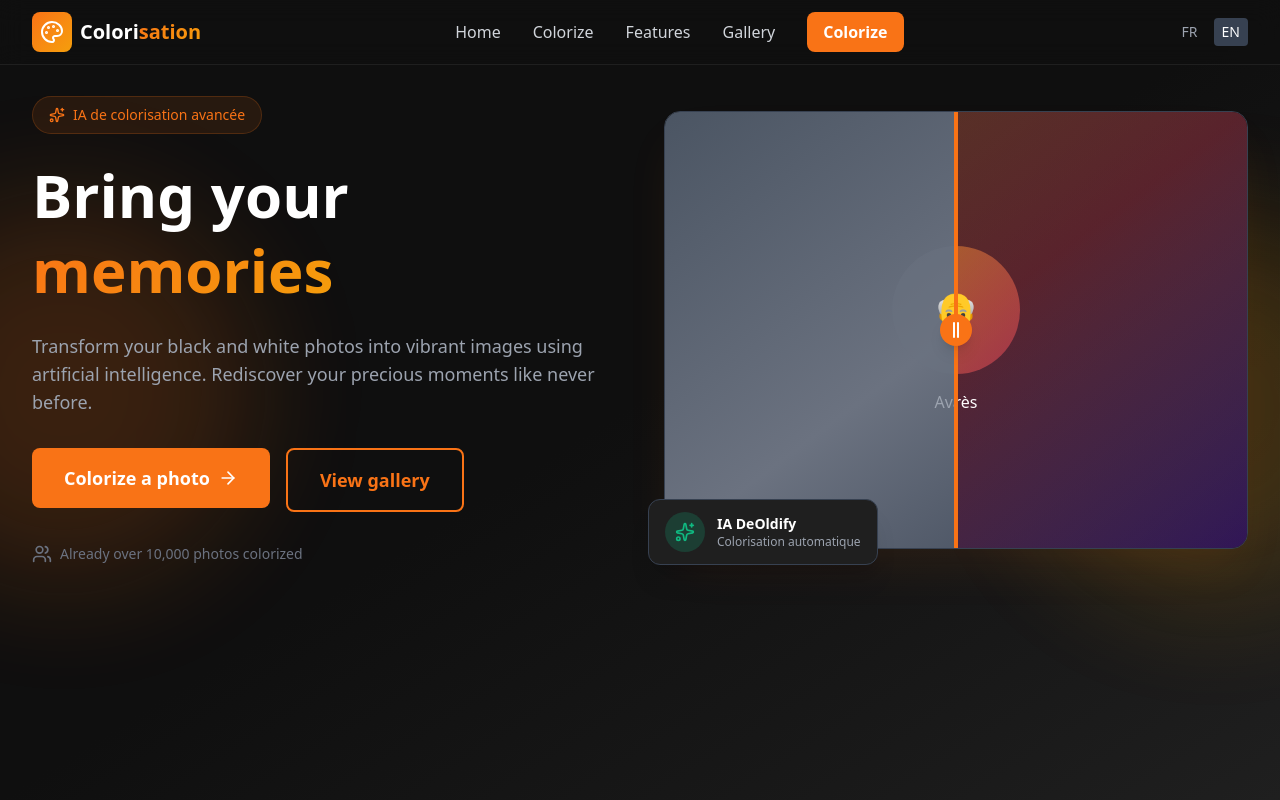
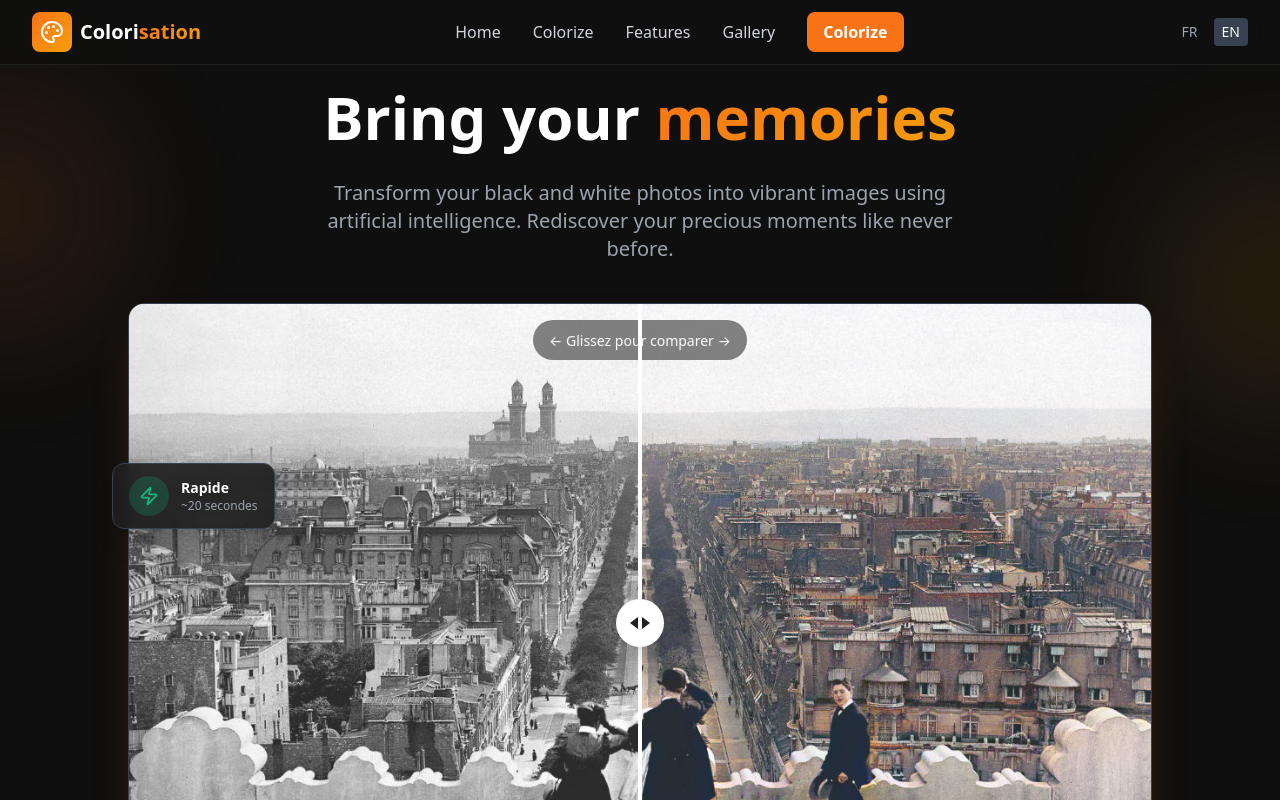
Before and after one commit to NicoBrnr/colorization_website, a Next.js app: page /en in a window 1280 px wide. Shown: the top 800 px of the page. Built offline with nearby package versions, Linux system fonts and the light colour scheme.

Commit message:
better landing page

```diff
--- a/components/landing/Features.tsx
+++ b/components/landing/Features.tsx
@@ -19,7 +19,7 @@ export function Features() {
   const isInView = useInView(ref, { once: true, margin: '-100px' });
 
   return (
-    <section id="features" className="py-24 bg-gray-900" ref={ref}>
+    <section id="features" className="py-16 bg-gray-900" ref={ref}>
       <div className="max-w-7xl mx-auto px-4 sm:px-6 lg:px-8">
         <motion.div
           initial={{ opacity: 0, y: 20 }}
--- a/components/landing/Hero.tsx
+++ b/components/landing/Hero.tsx
@@ -1,154 +1,218 @@
 'use client';
 
-import { useRef } from 'react';
+import { useRef, useState, useCallback } from 'react';
 import Link from 'next/link';
+import Image from 'next/image';
 import { useTranslations, useLocale } from 'next-intl';
 import { motion, useInView } from 'framer-motion';
-import { ArrowRight, Sparkles, Users } from 'lucide-react';
+import { ArrowRight, Sparkles, Zap, Shield } from 'lucide-react';
 import { Button } from '@/components/ui/Button';
 
 export function Hero() {
   const t = useTranslations('hero');
   const locale = useLocale();
   const ref = useRef(null);
+  const sliderRef = useRef<HTMLDivElement>(null);
   const isInView = useInView(ref, { once: true });
 
+  // Slider state
+  const [sliderPosition, setSliderPosition] = useState(50);
+  const [isDragging, setIsDragging] = useState(false);
+
+  const updateSliderPosition = useCallback((clientX: number) => {
+    if (!sliderRef.current) return;
+    const rect = sliderRef.current.getBoundingClientRect();
+    const x = clientX - rect.left;
+    const percentage = Math.max(5, Math.min(95, (x / rect.width) * 100));
+    setSliderPosition(percentage);
+  }, []);
+
+  const handleMouseDown = (e: React.MouseEvent) => {
+    setIsDragging(true);
+    updateSliderPosition(e.clientX);
+  };
+
+  const handleMouseMove = (e: React.MouseEvent) => {
+    if (!isDragging) return;
+    updateSliderPosition(e.clientX);
+  };
+
+  const handleMouseUp = () => setIsDragging(false);
+
+  const handleTouchStart = (e: React.TouchEvent) => {
+    setIsDragging(true);
+    updateSliderPosition(e.touches[0].clientX);
+  };
+
+  const handleTouchMove = (e: React.TouchEvent) => {
+    if (!isDragging) return;
+    updateSliderPosition(e.touches[0].clientX);
+  };
+
   return (
-    <section className="relative min-h-screen pt-24 pb-16 overflow-hidden" ref={ref}>
-      {/* Background gradient */}
-      <div className="absolute inset-0 bg-gradient-to-br from-gray-900 via-gray-900 to-gray-800" />
+    <section className="relative pt-20 pb-8 overflow-hidden" ref={ref}>
+      {/* Background */}
+      <div className="absolute inset-0 bg-gradient-to-b from-gray-900 via-gray-900 to-gray-900/95" />
 
-      {/* Animated gradient orbs */}
-      <div className="absolute top-1/4 -left-32 w-96 h-96 bg-primary/20 rounded-full blur-3xl animate-pulse" />
-      <div className="absolute bottom-1/4 -right-32 w-96 h-96 bg-amber-500/20 rounded-full blur-3xl animate-pulse delay-1000" />
+      {/* Subtle gradient orbs */}
+      <div className="absolute top-20 -left-32 w-64 h-64 bg-primary/10 rounded-full blur-3xl" />
+      <div className="absolute top-40 -right-32 w-64 h-64 bg-amber-500/10 rounded-full blur-3xl" />
 
       <div className="relative max-w-7xl mx-auto px-4 sm:px-6 lg:px-8">
-        <div className="grid lg:grid-cols-2 gap-12 items-center">
-          {/* Left: Text Content */}
+        {/* 1) Title + Subtitle */}
         <motion.div
-            initial={{ opacity: 0, x: -50 }}
-            animate={isInView ? { opacity: 1, x: 0 } : {}}
-            transition={{ duration: 0.8 }}
-            className="text-center lg:text-left"
+          initial={{ opacity: 0, y: 30 }}
+          animate={isInView ? { opacity: 1, y: 0 } : {}}
+          transition={{ duration: 0.6 }}
+          className="text-center max-w-4xl mx-auto mb-10"
         >
-            <motion.div
-              initial={{ opacity: 0, y: 20 }}
-              animate={isInView ? { opacity: 1, y: 0 } : {}}
-              transition={{ delay: 0.2 }}
-              className="inline-flex items-center gap-2 px-4 py-2 bg-primary/10 border border-primary/20 rounded-full text-primary text-sm font-medium mb-6"
-            >
-              <Sparkles className="w-4 h-4" />
-              IA de colorisation avancée
-            </motion.div>
-
           <h1 className="text-4xl sm:text-5xl lg:text-6xl font-bold text-white leading-tight mb-6">
             {t('title')}{' '}
             <span className="gradient-text">{t('titleHighlight')}</span>
           </h1>
 
-            <p className="text-lg text-gray-400 mb-8 max-w-xl mx-auto lg:mx-0">
+          <p className="text-lg sm:text-xl text-gray-400 max-w-2xl mx-auto">
             {t('subtitle')}
           </p>
+        </motion.div>
 
-            <div className="flex flex-col sm:flex-row gap-4 justify-center lg:justify-start">
+        {/* 2) Interactive Image Comparison */}
+        <motion.div
+          initial={{ opacity: 0, y: 40 }}
+          animate={isInView ? { opacity: 1, y: 0 } : {}}
+          transition={{ duration: 0.8, delay: 0.2 }}
+          className="relative max-w-5xl mx-auto"
+        >
+          {/* Image Comparison Container */}
+          <div
+            ref={sliderRef}
+            className="relative rounded-2xl overflow-hidden border border-gray-700 shadow-2xl shadow-primary/20 cursor-ew-resize select-none"
+            style={{ aspectRatio: '16/10' }}
+            onMouseDown={handleMouseDown}
+            onMouseMove={handleMouseMove}
+            onMouseUp={handleMouseUp}
+            onMouseLeave={handleMouseUp}
+            onTouchStart={handleTouchStart}
+            onTouchMove={handleTouchMove}
+            onTouchEnd={handleMouseUp}
+          >
+            {/* Colored image (background) */}
+            <div className="absolute inset-0">
+              <Image
+                src="/landing/landing_colored.jpg"
+                alt="Photo colorisée"
+                fill
+                className="object-cover"
+                priority
+              />
+            </div>
+
+            {/* B&W image (clipped) */}
+            <div
+              className="absolute inset-0 overflow-hidden"
+              style={{ clipPath: `polygon(0 0, ${sliderPosition}% 0, ${sliderPosition}% 100%, 0 100%)` }}
+            >
+              <Image
+                src="/landing/landing_bw.jpg"
+                alt="Photo originale"
+                fill
+                className="object-cover"
+                priority
+              />
+            </div>
+
+            {/* Labels */}
+            <div className="absolute bottom-4 left-4 bg-gray-900/80 backdrop-blur-sm px-3 py-1.5 rounded-lg z-20">
+              <span className="text-white text-sm font-medium">Avant</span>
+            </div>
+            <div className="absolute bottom-4 right-4 bg-primary/90 backdrop-blur-sm px-3 py-1.5 rounded-lg z-20">
+              <span className="text-white text-sm font-medium">Après</span>
+            </div>
+
+            {/* Slider line */}
+            <div
+              className="absolute top-0 bottom-0 w-1 bg-white z-30 shadow-lg"
+              style={{ left: `${sliderPosition}%`, transform: 'translateX(-50%)' }}
+            >
+              <div className="absolute top-1/2 left-1/2 -translate-x-1/2 -translate-y-1/2 w-12 h-12 bg-white rounded-full flex items-center justify-center shadow-xl cursor-ew-resize hover:scale-110 transition-transform">
+                <div className="flex items-center gap-1">
+                  <div className="w-0 h-0 border-t-[6px] border-t-transparent border-r-[8px] border-r-gray-800 border-b-[6px] border-b-transparent" />
+                  <div className="w-0 h-0 border-t-[6px] border-t-transparent border-l-[8px] border-l-gray-800 border-b-[6px] border-b-transparent" />
+                </div>
+              </div>
+            </div>
+
+            {/* Drag hint (visible on first load) */}
+            <motion.div
+              initial={{ opacity: 1 }}
+              animate={{ opacity: isDragging ? 0 : 0.8 }}
+              className="absolute top-4 left-1/2 -translate-x-1/2 bg-black/60 backdrop-blur-sm px-4 py-2 rounded-full z-20 pointer-events-none"
+            >
+              <span className="text-white text-sm">← Glissez pour comparer →</span>
+            </motion.div>
+          </div>
+
+          {/* Floating badges */}
+          <motion.div
+            initial={{ opacity: 0, x: -20 }}
+            animate={isInView ? { opacity: 1, x: 0 } : {}}
+            transition={{ delay: 0.6, type: 'spring' }}
+            className="absolute -left-4 top-1/4 hidden lg:block"
+          >
+            <div className="bg-gray-800/90 backdrop-blur-sm border border-gray-700 rounded-xl px-4 py-3 shadow-xl">
+              <div className="flex items-center gap-3">
+                <div className="w-10 h-10 bg-emerald-500/20 rounded-full flex items-center justify-center">
+                  <Zap className="w-5 h-5 text-emerald-500" />
+                </div>
+                <div>
+                  <p className="text-white font-semibold text-sm">Rapide</p>
+                  <p className="text-gray-400 text-xs">~20 secondes</p>
+                </div>
+              </div>
+            </div>
+          </motion.div>
+        </motion.div>
+
+        {/* 3) CTA Buttons */}
+        <motion.div
+          initial={{ opacity: 0, y: 20 }}
+          animate={isInView ? { opacity: 1, y: 0 } : {}}
+          transition={{ duration: 0.6, delay: 0.5 }}
+          className="flex flex-col sm:flex-row gap-4 justify-center mt-10"
+        >
           <Link href={`/${locale}/coloriser`}>
-                <Button size="lg" className="w-full sm:w-auto group">
+            <Button size="lg" className="w-full sm:w-auto group text-lg px-8">
               {t('cta')}
               <ArrowRight className="ml-2 w-5 h-5 group-hover:translate-x-1 transition-transform" />
             </Button>
           </Link>
           <Link href={`/${locale}#gallery`}>
-                <Button variant="outline" size="lg" className="w-full sm:w-auto">
+            <Button variant="outline" size="lg" className="w-full sm:w-auto text-lg px-8">
               {t('ctaSecondary')}
             </Button>
           </Link>
-            </div>
-
-            <motion.div
-              initial={{ opacity: 0 }}
-              animate={isInView ? { opacity: 1 } : {}}
-              transition={{ delay: 0.6 }}
-              className="mt-8 flex items-center gap-2 text-gray-500 justify-center lg:justify-start"
-            >
-              <Users className="w-5 h-5" />
-              <span className="text-sm">{t('trusted')}</span>
-            </motion.div>
         </motion.div>
 
-          {/* Right: Demo Image Comparison */}
+        {/* Stats row */}
         <motion.div
-            initial={{ opacity: 0, x: 50 }}
-            animate={isInView ? { opacity: 1, x: 0 } : {}}
-            transition={{ duration: 0.8, delay: 0.3 }}
-            className="relative"
+          initial={{ opacity: 0, y: 20 }}
+          animate={isInView ? { opacity: 1, y: 0 } : {}}
+          transition={{ delay: 0.6 }}
+          className="flex flex-wrap justify-center gap-8 sm:gap-16 mt-10 pt-8 border-t border-gray-800"
         >
-            <div className="relative rounded-2xl overflow-hidden border border-gray-700 shadow-2xl shadow-primary/10">
-              {/* Demo image placeholder - before/after effect */}
-              <div className="aspect-[4/3] bg-gradient-to-br from-gray-800 to-gray-900 relative">
-                {/* Simulated before (grayscale) */}
-                <div className="absolute inset-0 flex items-center justify-center">
-                  <div className="relative w-full h-full">
-                    {/* Grayscale side */}
-                    <div
-                      className="absolute inset-0 bg-gradient-to-br from-gray-600 via-gray-500 to-gray-700"
-                      style={{ clipPath: 'polygon(0 0, 50% 0, 50% 100%, 0 100%)' }}
-                    >
-                      <div className="absolute inset-0 flex items-center justify-center">
           <div className="text-center">
-                          <div className="w-32 h-32 mx-auto mb-4 rounded-full bg-gray-500/50 flex items-center justify-center">
-                            <span className="text-gray-400 text-4xl">👴</span>
+            <p className="text-3xl font-bold text-white">10k+</p>
+            <p className="text-gray-400 text-sm">Photos colorisées</p>
           </div>
-                          <p className="text-gray-400 font-medium">Avant</p>
+          <div className="text-center">
+            <p className="text-3xl font-bold text-white">~15s</p>
+            <p className="text-gray-400 text-sm">Temps de traitement</p>
           </div>
-                      </div>
-                    </div>
-                    {/* Colorized side */}
-                    <div
-                      className="absolute inset-0 bg-gradient-to-br from-amber-600/30 via-rose-500/30 to-violet-600/30"
-                      style={{ clipPath: 'polygon(50% 0, 100% 0, 100% 100%, 50% 100%)' }}
-                    >
-                      <div className="absolute inset-0 flex items-center justify-center">
           <div className="text-center">
-                          <div className="w-32 h-32 mx-auto mb-4 rounded-full bg-gradient-to-br from-amber-500/50 to-rose-500/50 flex items-center justify-center">
-                            <span className="text-4xl">👴</span>
-                          </div>
-                          <p className="text-white font-medium">Après</p>
-                        </div>
-                      </div>
-                    </div>
-                    {/* Center divider */}
-                    <div className="absolute left-1/2 top-0 bottom-0 w-1 bg-primary transform -translate-x-1/2 z-10">
-                      <div className="absolute top-1/2 left-1/2 -translate-x-1/2 -translate-y-1/2 w-8 h-8 bg-primary rounded-full flex items-center justify-center shadow-lg">
-                        <div className="flex gap-0.5">
-                          <div className="w-0.5 h-4 bg-white rounded" />
-                          <div className="w-0.5 h-4 bg-white rounded" />
-                        </div>
-                      </div>
-                    </div>
-                  </div>
-                </div>
-              </div>
-            </div>
-
-            {/* Floating badge */}
-            <motion.div
-              initial={{ opacity: 0, scale: 0.8 }}
-              animate={isInView ? { opacity: 1, scale: 1 } : {}}
-              transition={{ delay: 0.8, type: 'spring' }}
-              className="absolute -bottom-4 -left-4 bg-gray-800 border border-gray-700 rounded-xl px-4 py-3 shadow-xl"
-            >
-              <div className="flex items-center gap-3">
-                <div className="w-10 h-10 bg-emerald-500/20 rounded-full flex items-center justify-center">
-                  <Sparkles className="w-5 h-5 text-emerald-500" />
-                </div>
-                <div>
-                  <p className="text-white font-semibold text-sm">IA DeOldify</p>
-                  <p className="text-gray-400 text-xs">Colorisation automatique</p>
-                </div>
+            <p className="text-3xl font-bold text-white">100%</p>
+            <p className="text-gray-400 text-sm">Gratuit</p>
           </div>
         </motion.div>
-          </motion.div>
-        </div>
       </div>
     </section>
   );
```
Also changed, not shown: public/landing/landing_bw.jpg (added), public/landing/landing_colored.jpg (added). Lines whose indentation alone changed are shown as unchanged.
